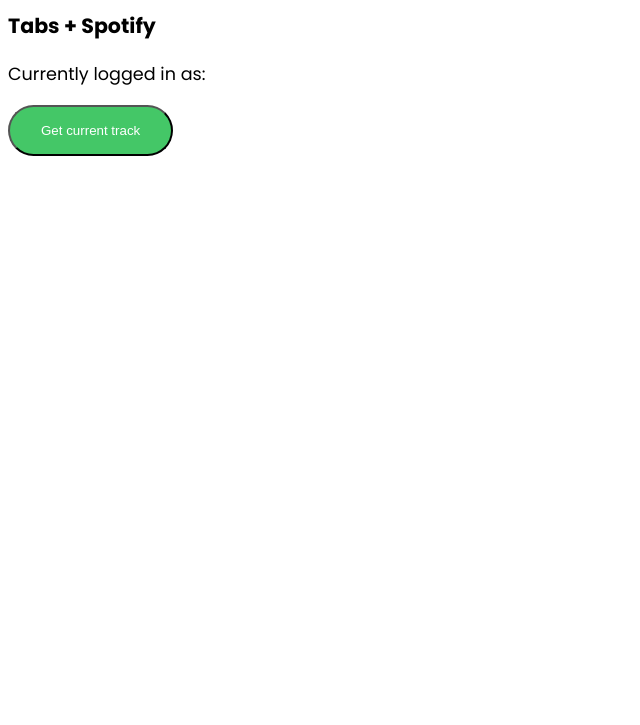
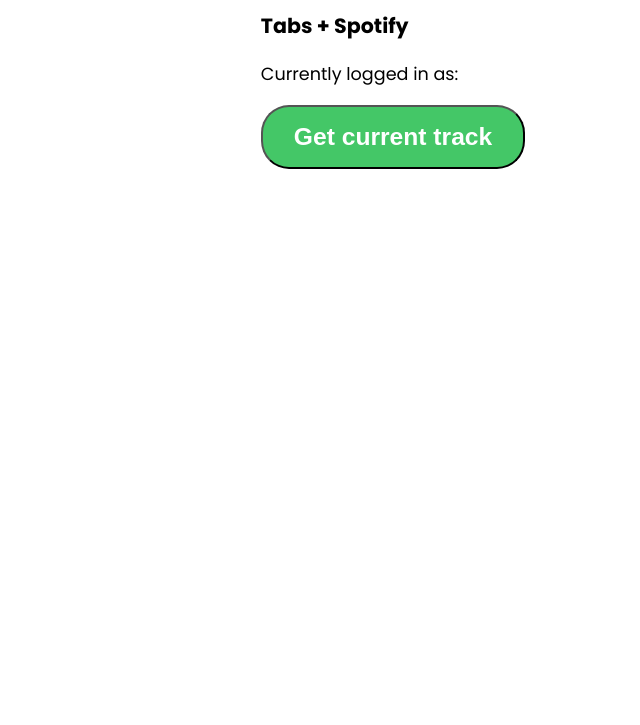
Before and after one commit to honsaar/tabify, a plain HTML site: page callback.html in a window 1280 px wide. Shown: the part 75-800 px from the top of the page, without its empty margins (0-640 px from the left). Drawn offline with nearby package versions, Linux system fonts and the light colour scheme; no server answers.

Commit message:
More tweaks

```diff
--- a/callback.html
+++ b/callback.html
@@ -1,24 +1,20 @@
 <html>
-
 <head>
     <title>Tabify</title>
     <link rel="stylesheet" href="styles.css">
     <meta name="viewport" content="width=device-width, initial-scale=1, maximum-scale=1, user-scalable=no, minimal-ui">
 </head>
-
 <body>
-    <h1>Tabify</h1>
-    <h3>Tabs + Spotify</h3>
-    <p>Currently logged in as: <span id="user"></span></p>
+    <div class="app-contain">
+        <h1>Tabify</h1>
+        <h3>Tabs + Spotify</h3>
+        <p>Currently logged in as: <span id="user"></span></p>
         <button class="butts" id='myButtId'>Get current track</button>
-
         <div id="SongInfo" class="info"></div>
-
+    </div>
     <!-- scripts -- best practice is to put these at the end of <body> -->
     <script src="https://code.jquery.com/jquery-3.3.1.min.js"></script>
     <script src="spotify-web-api.js"></script>
     <script src="callback.js"></script>
-
 </body>
-
 </html>
--- a/styles.css
+++ b/styles.css
@@ -5,6 +5,7 @@
 body {
     font-family: 'Poppins', sans-serif;
     font-size: 1.1em;
+    font-weight: 400;
 }
 .butts {
 	background-color:#44c767;
@@ -15,7 +16,9 @@
 	cursor:pointer;
 	color:#ffffff;
 	padding:16px 31px;
-	text-decoration:none;
+    text-decoration:none;
+    font-size: 1.4em;
+    font-weight: 700;
 }
 .butts:hover {
 	background-color:#1ed760;
@@ -25,8 +28,8 @@
 	top:1px;
 }
 
-.container {
-    padding-left: 20%;
-    padding-right: 20%;
+.app-contain {
+    margin-left: 20%;
+    margin-right: 20%;
     /* lazy-ass padding for container -- FIXME: git gud */
 }
```
Also changed, not shown: index.html (+2 -5 lines).
